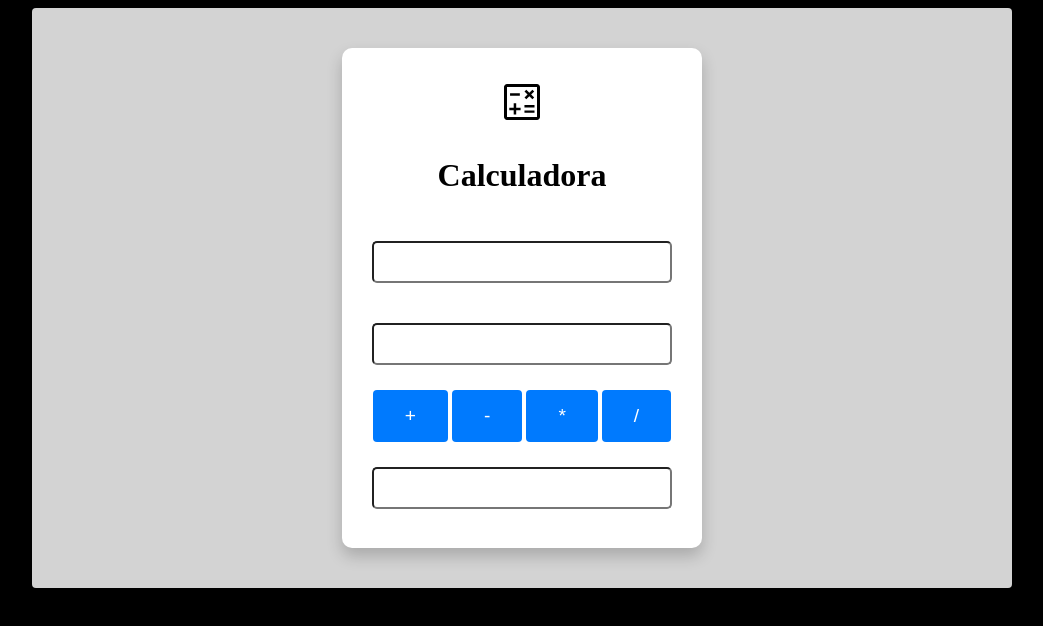
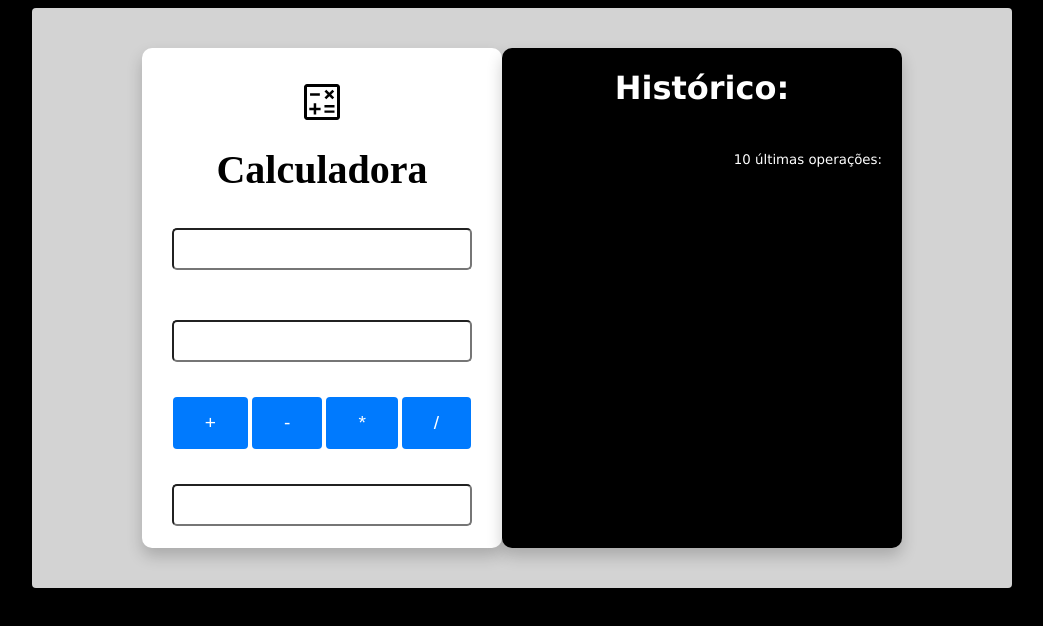
Before and after one commit to LGALopes/bootcamp-devjr-modulo03-calc, a plain HTML site: page index.html in a window 1280 px wide. Shown: the whole page, without its empty margins (118-1161 px from the left). Drawn offline with Linux system fonts and the light colour scheme.

Commit message:
closes #6 - 10 últimas operações

```diff
--- a/index.html
+++ b/index.html
@@ -10,7 +10,10 @@
     <div class="container">
         <div class="calc">
             <object data="calculate_48.svg" type="image/svg+xml"></object>
-            <h1>Calculadora</h1>
+            <div class="calc-title">
+                Calculadora
+            </div>
+
             <input id="num1" type="number" type="Digite um número">
             <input id="num2" type="number" type="Digite um número">
 
@@ -24,8 +27,18 @@
             <input id="output" type="text" readonly>
         </div>
 
-        <div id="history" class="history">
+        <div class="history">
+            <div class="history-title">
+                <h1>Histórico:</h1>
+            </div>
 
+            <div class="last-operations">
+               <small>10 últimas operações:</small>
+                <div id="history">
+
+                </div>
+
+            </div>
         </div>
 
     </div>
--- a/javascript.js
+++ b/javascript.js
@@ -13,7 +13,7 @@ function calc(op){
 
     document.getElementById("output").value = output;
 
-    var newHistory = "<div>" + num1 + " " + op + " " + num2 + " " + " = " + output + "</div>";
+    var newHistory = "<p>" + num1 + " " + op + " " + num2 + " " + " = " + output + "</p>";
     var history = document.getElementById("history");
     history.innerHTML = newHistory + history.innerHTML;
 
--- a/style.css
+++ b/style.css
@@ -53,7 +53,7 @@ button:hover {
     flex-direction: column;
     align-items: center;
     padding: 30px;
-    row-gap: 10px;
+    row-gap: 20px;
     border-radius: 10px;
     box-shadow: 0 8px 16px 0 rgba(0, 0, 0, 0.2);
 }
@@ -62,3 +62,25 @@ button:hover {
     font-size: 40px;
     font-weight: 700;
 }
+
+.last-operations{
+    text-align: right;
+    padding: 20px;
+}
+
+.history-title {
+    display: flex;
+    justify-content: center;
+}
+
+.history {
+    background-color: #000;
+    color: #fff;
+
+    width: 400px;
+
+    border-radius:10px;
+    box-shadow: 0 8px 16px 0 rgba(0, 0, 0, 0.2);
+
+    font-family: Verdana, Geneva, Tahoma, sans-serif;
+}
```
